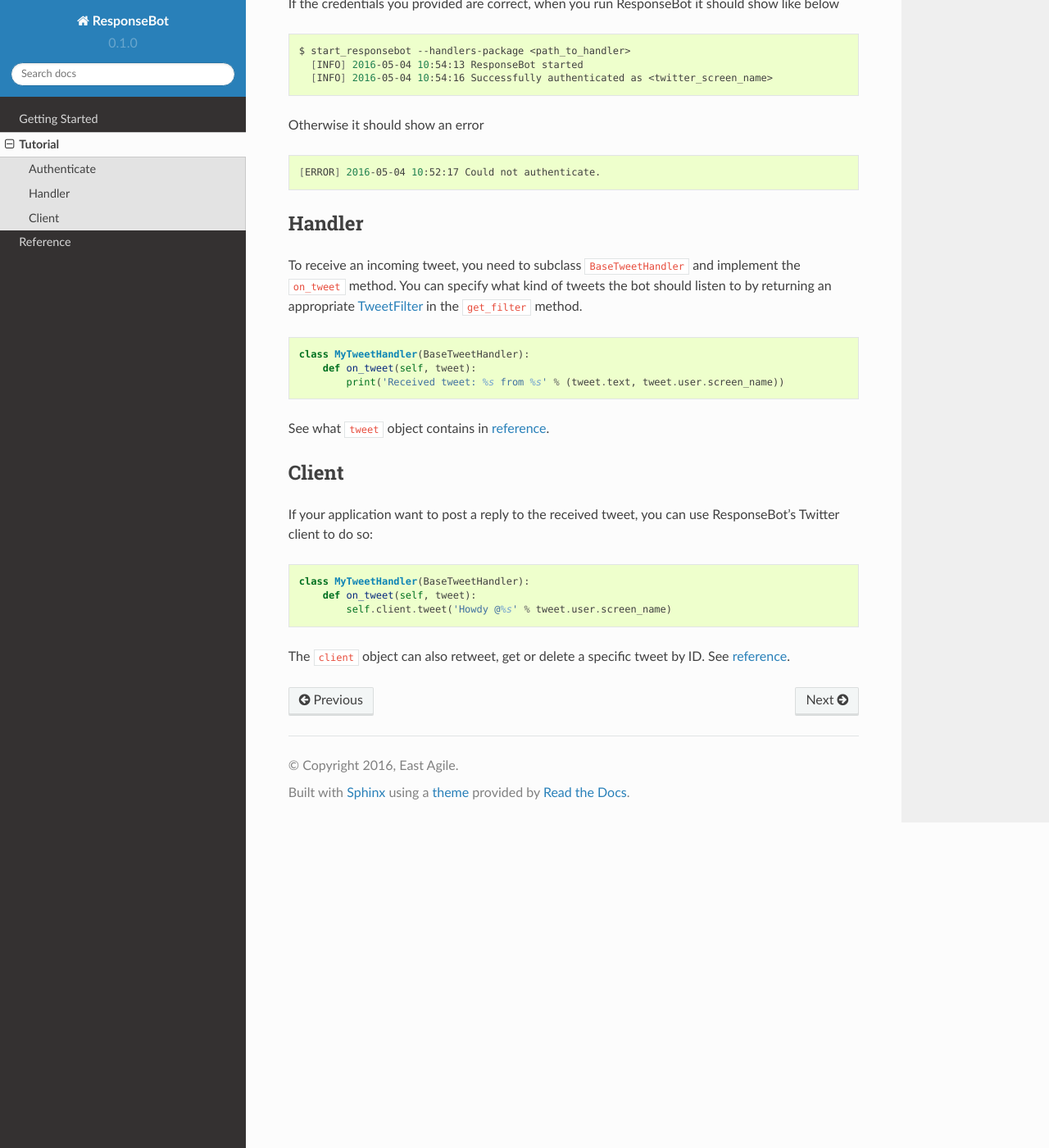
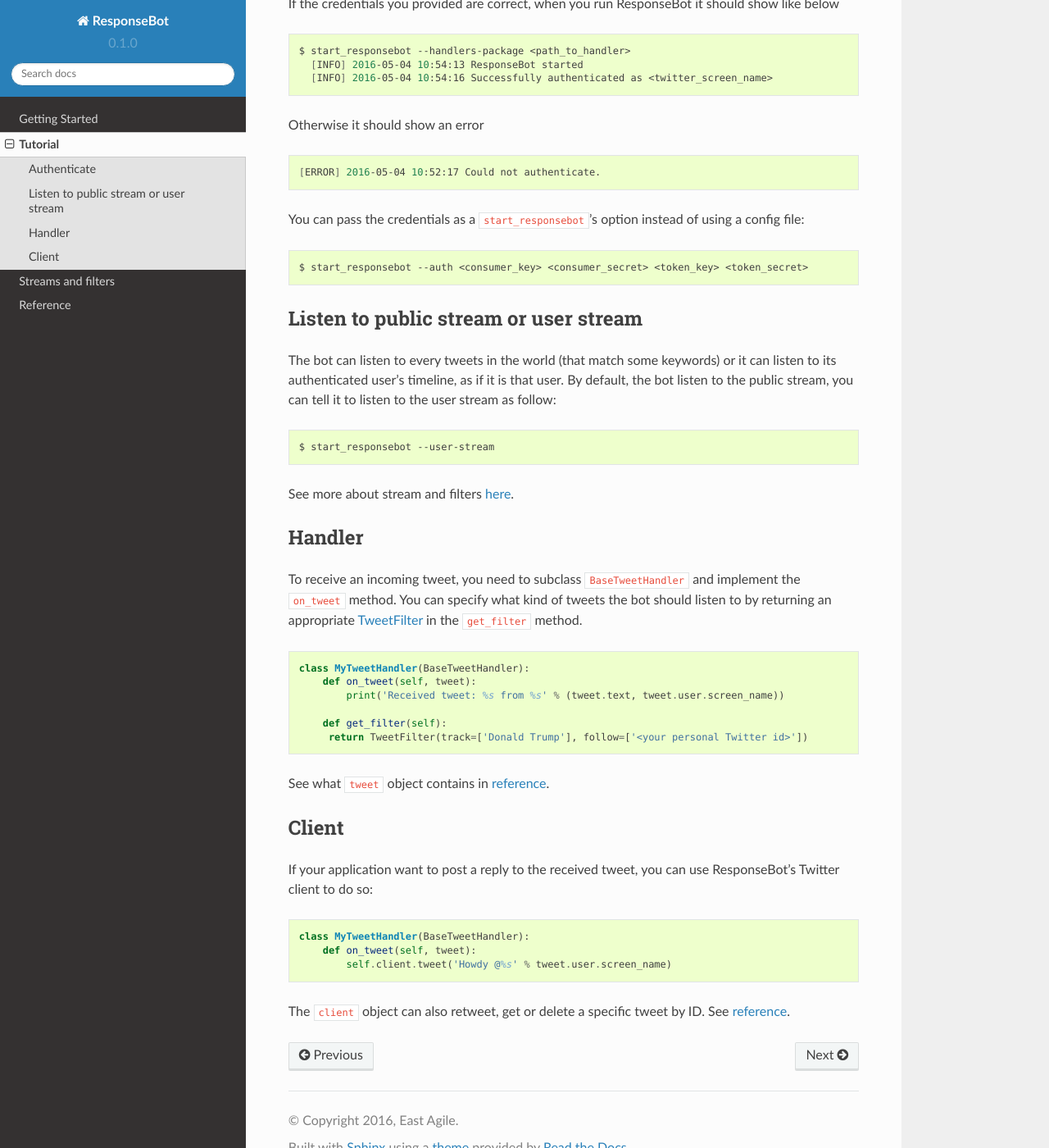
Before and after one commit to invinst/ResponseBot, a Sphinx documentation site: the page built from docs/tutorial.rst, in a window 1280 px wide and 1400 px high, scrolled down 502 px. Shown: the whole window at 82% size. Built offline with Sphinx 7.4.7 and the Read the Docs theme 2.0.0, drawn with Linux system fonts in a browser that asks for light colours.

Commit message:
[f] add option to run the bot on public stream or user stream

```diff
--- a/docs/index.rst
+++ b/docs/index.rst
@@ -13,6 +13,7 @@ Contents:
 
    getting_started
    tutorial
+   streams_and_filters
    reference
 
 Indices and tables
--- a/docs/tutorial.rst
+++ b/docs/tutorial.rst
@@ -32,12 +32,31 @@ Otherwise it should show an error
 
      [ERROR] 2016-05-04 10:52:17 Could not authenticate.
 
+You can pass the credentials as a :code:`start_responsebot`'s option instead of using a config file:
+
+.. code-block:: bash
+
+   $ start_responsebot --auth <consumer_key> <consumer_secret> <token_key> <token_secret>
+
+Listen to public stream or user stream
+--------------------------------------
+
+The bot can listen to every tweets in the world (that match some keywords) or it can listen to its authenticated user's
+timeline, as if it is that user. By default, the bot listen to the public stream, you can tell it to listen to the user
+stream as follow:
+
+.. code-block:: bash
+
+   $ start_responsebot --user-stream
+
+See more about stream and filters `here <streams_and_filters.html>`_.
+
 Handler
 -------
 
 To receive an incoming tweet, you need to subclass :code:`BaseTweetHandler` and implement the :code:`on_tweet` method.
 You can specify what kind of tweets the bot should listen to by returning an appropriate
-`TweetFilter <reference/responsebot.models.html#TweetFilter>`_ in the :code:`get_filter` method.
+`TweetFilter <reference/responsebot.models.html#responsebot.models.TweetFilter>`_ in the :code:`get_filter` method.
 
 .. code-block:: python
 
@@ -45,7 +64,10 @@ You can specify what kind of tweets the bot should listen to by returning an app
        def on_tweet(self, tweet):
            print('Received tweet: %s from %s' % (tweet.text, tweet.user.screen_name))
 
-See what :code:`tweet` object contains in `reference <reference/responsebot.models.html#Tweet>`_.
+       def get_filter(self):
+        return TweetFilter(track=['Donald Trump'], follow=['<your personal Twitter id>'])
+
+See what :code:`tweet` object contains in `reference <reference/responsebot.models.html#responsebot.models.Tweet>`_.
 
 Client
 ------
```
Also changed, not shown: docs/getting_started.rst (+4 -4 lines), docs/streams_and_filters.rst (added, +40 -0 lines), 9 other files.
